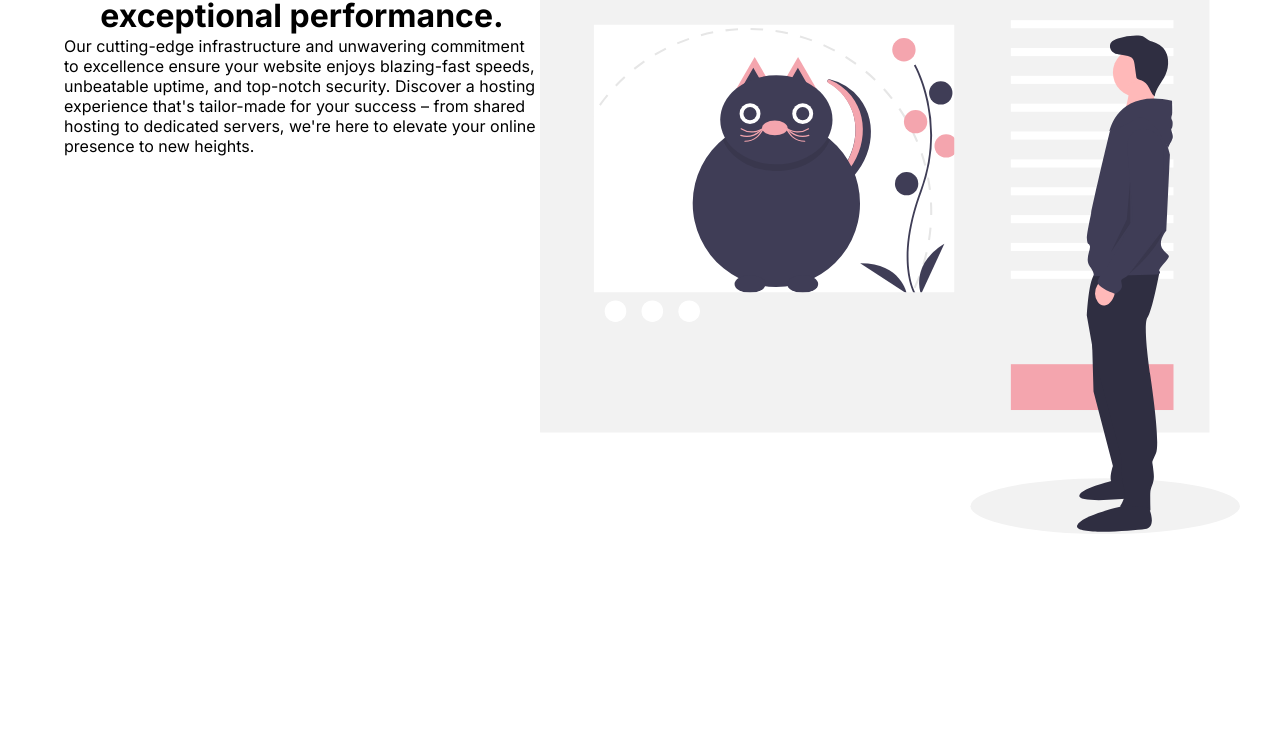
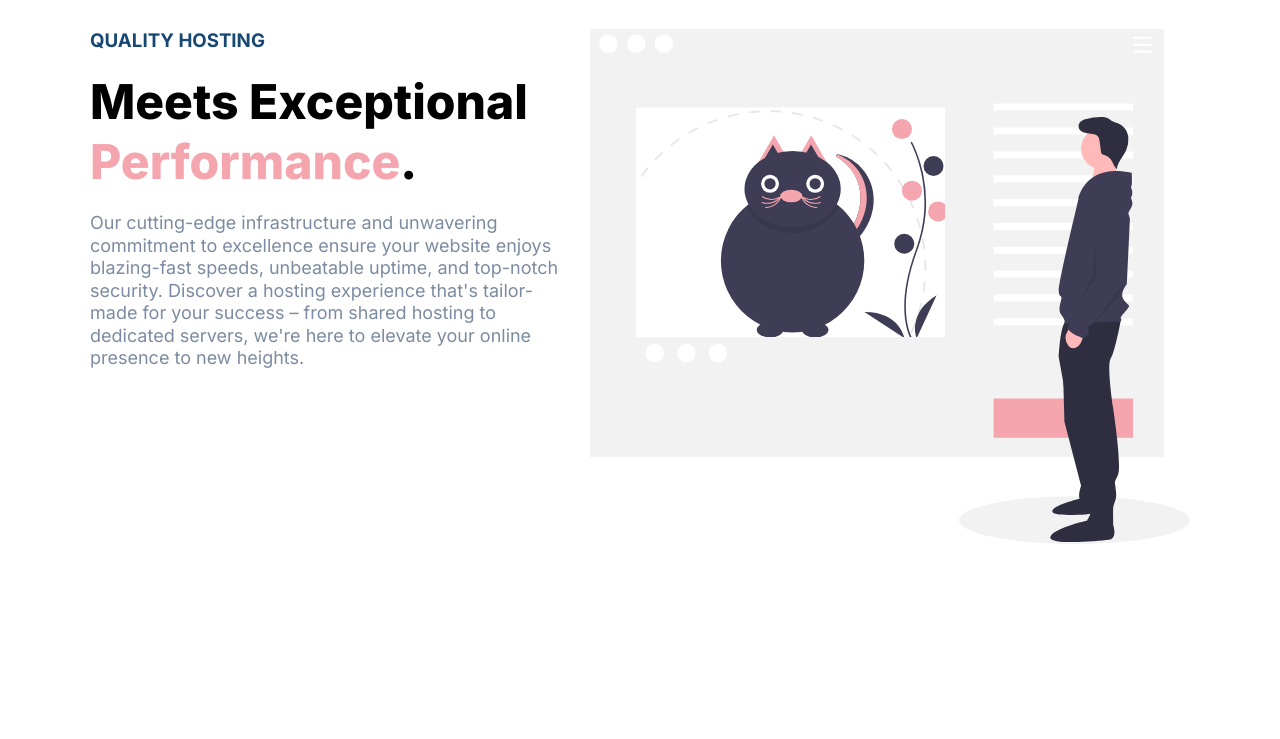
Before and after one commit to mpfuns/meow-hosting, a React (Create React App) app: page / in a window 1280 px wide. Shown: the part 1820-2559 px from the top of the page. Before the commit the page ends 2358 px from the top, so only its background shows below. Built offline with nearby package versions, Linux system fonts and the light colour scheme.

Commit message:
done with Quality  Comp  and  now  working on Steps  Comp

```diff
--- a/src/App.css
+++ b/src/App.css
@@ -205,7 +205,7 @@ input:focus{
 }
 
 .started--img-container{
-  width:500px;
+  max-width:500px;
 }
 .customers-text{
   color: #A0AEC0;
@@ -285,16 +285,32 @@ font-size: 18px;
 }
 /*Quality */
 .quality-container{
+  padding: 96px 0;
   display: flex;
   justify-content: center;
 
 }
 .quality-description{
-  padding-left:24px  ;
+  padding-right:24px  ;
   display: flex;
   flex-direction: column;
   max-width:500px;
   text-align: left;
+  align-items: flex-start;
+}
+.quality--img-container{
+
+  max-width:600px;
+}
+.quality--text-right{
+text-align: left;
+}
+/*Steps */
+.steps-container{
+  padding: 96px 0;
+  display: flex;
+  justify-content: center;
+
 }
 
 
--- a/src/App.js
+++ b/src/App.js
@@ -3,6 +3,7 @@ import Nav from './Comps/Nav'
 import Started from './Comps/Started';
 import Features from './Comps/Features';
 import Quality from './Comps/Quality';
+import Steps from './Comps/Steps';
 function App() {
   return (
     <div className="App">
@@ -10,6 +11,7 @@ function App() {
       <Started />
       <Features />
       <Quality />
+      <Steps />
     </div>
   );
 }
--- a/src/Comps/Quality.js
+++ b/src/Comps/Quality.js
@@ -5,9 +5,9 @@ export default function Quality (){
         <div className="container--big-row">
         <div className="quality-container">
         <div className="quality-description">
-            <h3>QUALITY HOSTING</h3>
-            <h1>Where quality hosting meets exceptional performance.</h1>
-            <p>Our cutting-edge infrastructure and unwavering commitment to excellence ensure your website enjoys blazing-fast speeds, unbeatable uptime, and top-notch security. Discover a hosting experience that's tailor-made for your success – from shared hosting to dedicated servers, we're here to elevate your online presence to new heights.</p>
+            <h3 className="content-section--2title special-color">QUALITY HOSTING</h3>
+            <h1 className="content-section--1title quality--text-right">Meets Exceptional <span className="special-color-1">Performance</span>.</h1>
+            <p className="content-section--para">Our cutting-edge infrastructure and unwavering commitment to excellence ensure your website enjoys blazing-fast speeds, unbeatable uptime, and top-notch security. Discover a hosting experience that's tailor-made for your success – from shared hosting to dedicated servers, we're here to elevate your online presence to new heights.</p>
         </div>
 <figure className="quality--img-container"><img  src="undraw_pet_adoption_-2-qkw.svg"/></figure>
 
--- a/src/Comps/Steps.js
+++ b/src/Comps/Steps.js
@@ -0,0 +1,18 @@
+export default function Steps (){
+
+
+    return (
+        <div className="container--big-row">
+        <div className="steps-container">
+        <figure className="quality--img-container"><img  src="undraw_secure_login_pdn4.svg"/></figure>
+        <div className="quality-description">
+            <h3 className="content-section--2title special-color">STEPS</h3>
+            <h1 className="content-section--1title quality--text-right">Your Journey to Online Success <span className="special-color-1">Begins Here.</span></h1>
+            <p className="content-section--para">Our cutting-edge infrastructure and unwavering commitment to excellence ensure your website enjoys blazing-fast speeds, unbeatable uptime, and top-notch security. Discover a hosting experience that's tailor-made for your success – from shared hosting to dedicated servers, we're here to elevate your online presence to new heights.</p>
+        </div>
+
+        </div>
+        </div>
+
+        )
+}
```
